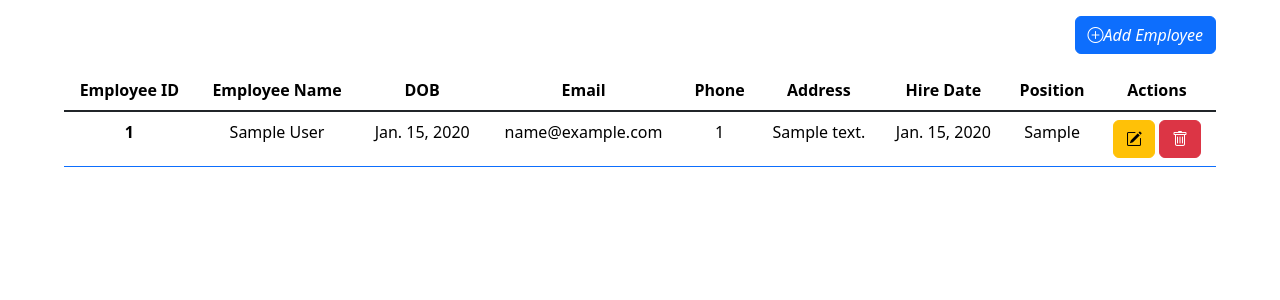
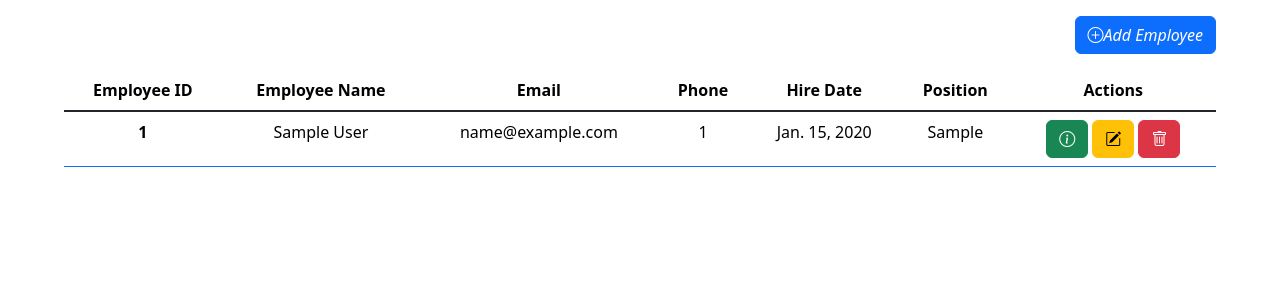
Before and after one commit to sathish0305/Employee-Data-Management, a Django app: page /employee/ in a window 1280 px wide. Shown: the part 56-356 px from the top of the page. Run offline with Django 4.2, Linux system fonts and the light colour scheme; tables that the repository leaves empty hold one stand-in row (values such as "Sample post"); some libraries are stand-ins or nearby versions.

Commit message:
responsive table and info buttons

```diff
--- a/employeeApp/templates/employeeApp/employeedata_list.html
+++ b/employeeApp/templates/employeeApp/employeedata_list.html
@@ -8,15 +8,15 @@
             <i class="bi bi-plus-circle">Add Employee</i>
         </a>
     </div>
+
+    <div class="table-responsive">
         <table class="table mt-3 table-hover border-primary" style="text-align: center;">
             <thead>
                 <tr>
                   <th scope="col">Employee ID</th>
                   <th scope="col">Employee Name</th>
-              <th scope="col">DOB</th>
                   <th scope="col">Email</th>
                   <th scope="col">Phone</th>
-              <th scope="col">Address</th>
                   <th scope="col">Hire Date</th>
                   <th scope="col">Position</th>
                   <th scope="col">Actions</th>
@@ -27,13 +27,15 @@
                 <tr>
                     <th scope="row">{{ employee.employee_id }}</th>
                     <td>{{ employee.employee_name }}</td>
-                <td>{{ employee.date_of_birth }}</td>
                     <td>{{ employee.email }}</td>
                     <td>{{ employee.phone }}</td>
-                <td>{{ employee.address }}</td>
                     <td>{{ employee.hire_date }}</td>
                     <td>{{ employee.position }}</td>
                     <td>
+                        <a href="" class="btn btn-success">
+                            <i class="bi bi-info-circle"></i>
+                        </i>
+                        </a>
                         <a href="{% url 'empapp:update'  pk=employee.pk %}" class="btn btn-warning">
                             <i class="bi bi-pencil-square"></i>
                         </a>
@@ -45,6 +47,8 @@
                 {% endfor %}
             </tbody>
         </table>
+    </div>
+
 
 
     <!-- pagination -->
--- a/employeeApp/views.py
+++ b/employeeApp/views.py
@@ -24,6 +24,11 @@ class EmployeeCreateView(CreateView):
     def form_valid(self, form):
         # Check if the name already exists in the database
         employee_id = form.cleaned_data['employee_id']
+        phone_number = form.cleaned_data['phone']
+        if len(str(phone_number)) != 10:
+            form.add_error('phone','Enter Valid Phone Number')
+            return self.form_invalid(form)
+
         if EmployeeData.objects.filter(employee_id=employee_id).exists():
             form.add_error('employee_id', 'This EmployeeId already exists.')
             return self.form_invalid(form)
```
Lines whose indentation alone changed are shown as unchanged.
